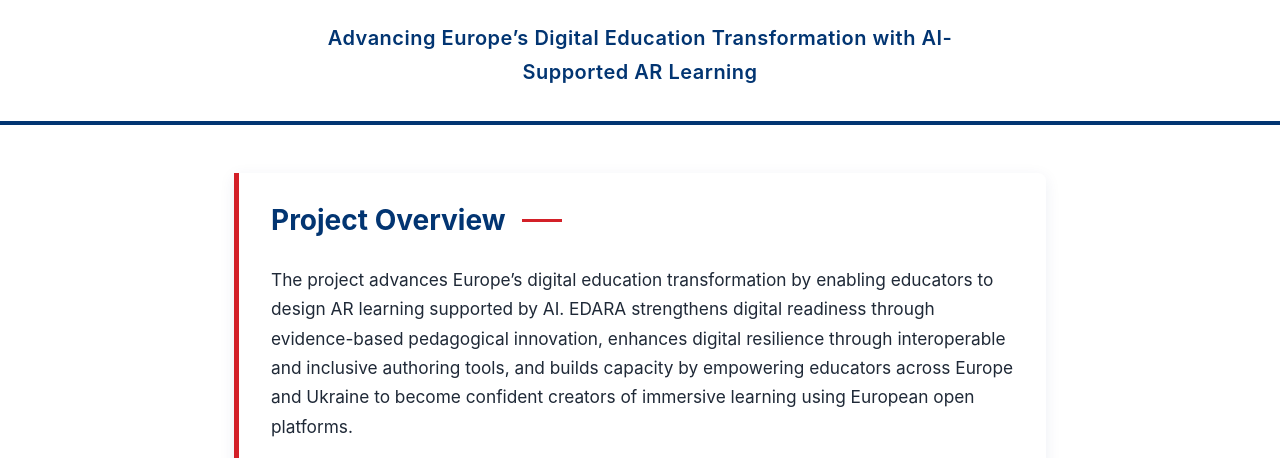
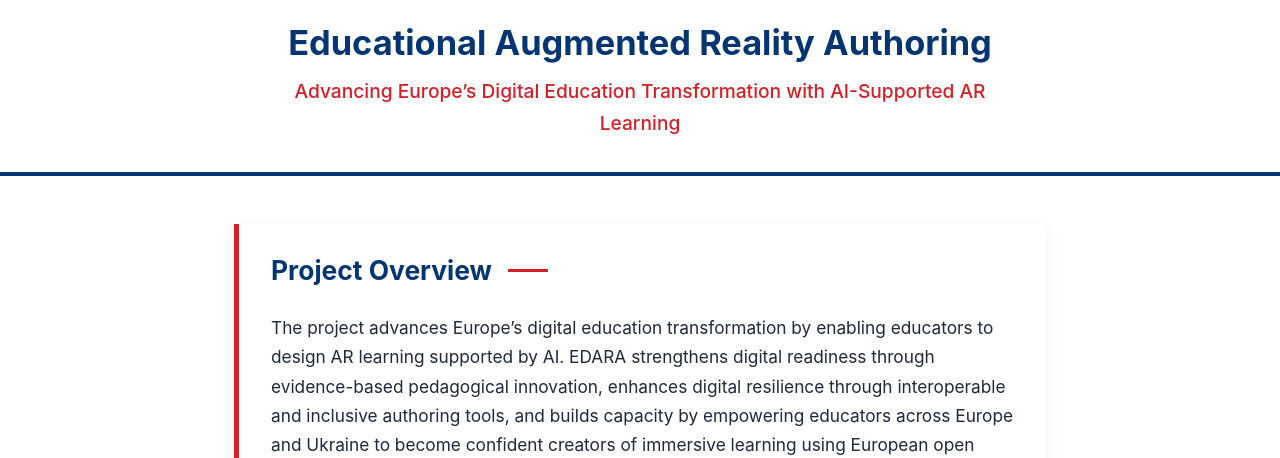
Before and after one commit to EDARA-project/edara-website, a plain HTML site: page index.html in a window 1280 px wide. Shown: the part 323-781 px from the top of the page. Drawn offline with Linux system fonts and the light colour scheme.

Commit message:
Revise project title and update styles
Updated project title and subtitle for clarity and branding. Adjusted styles for project title and subtitle to improve layout and emphasis.

```diff
--- a/index.html
+++ b/index.html
@@ -3,7 +3,7 @@
 <head>
   <meta charset="UTF-8">
   <meta name="viewport" content="width=device-width, initial-scale=1.0">
-  <title>EDARA Project</title>
+  <title>EDARA – Educational Augmented Reality Authoring</title>
   <style>
     :root {
       --brand-white: #ffffff;
@@ -43,14 +43,23 @@
       margin-bottom: 1rem;
     }
 
+    .project-title {
+      color: var(--brand-blue);
+      font-size: 2.15rem;
+      font-weight: 700;
+      line-height: 1.25;
+      max-width: 780px;
+      margin: 0 auto 0.65rem;
+    }
+
     .project-subtitle {
-      color: var(--brand-blue);
-      font-size: 1.25rem;
-      font-weight: 600;
-      letter-spacing: 0.5px;
-      max-width: 700px;
+      color: var(--brand-red);
+      font-size: 1.2rem;
+      font-weight: 500;
+      max-width: 720px;
       margin: 0 auto;
     }
+
 
     /* Main Content Section */
     main {
@@ -68,16 +77,16 @@
       border-radius: 0 8px 8px 0;
     }
 
-    h1 {
+    h2 {
       color: var(--brand-blue);
-      font-size: 1.75rem;
+      font-size: 1.65rem;
       margin-bottom: 1.25rem;
       display: flex;
       align-items: center;
       gap: 0.5rem;
     }
 
-    h1::after {
+    h2::after {
       content: "";
       display: inline-block;
       width: 40px;
@@ -85,6 +94,7 @@
       background-color: var(--brand-red);
       margin-left: 0.5rem;
     }
+
 
     .overview-card p {
       font-size: 1.08rem;
@@ -153,12 +163,13 @@
     <div class="logo-container">
       <img src="edara-logo.png" alt="EDARA Project Logo">
     </div>
+    <h1 class="project-title">Educational Augmented Reality Authoring</h1>
     <p class="project-subtitle">Advancing Europe’s Digital Education Transformation with AI-Supported AR Learning</p>
   </header>
 
   <main>
     <section class="overview-card">
-      <h1>Project Overview</h1>
+      <h2>Project Overview</h2>
       <p>
         The project advances Europe’s digital education transformation by enabling educators to design AR learning supported by AI. EDARA strengthens digital readiness through evidence-based pedagogical innovation, enhances digital resilience through interoperable and inclusive authoring tools, and builds capacity by empowering educators across Europe and Ukraine to become confident creators of immersive learning using European open platforms.
       </p>
```
